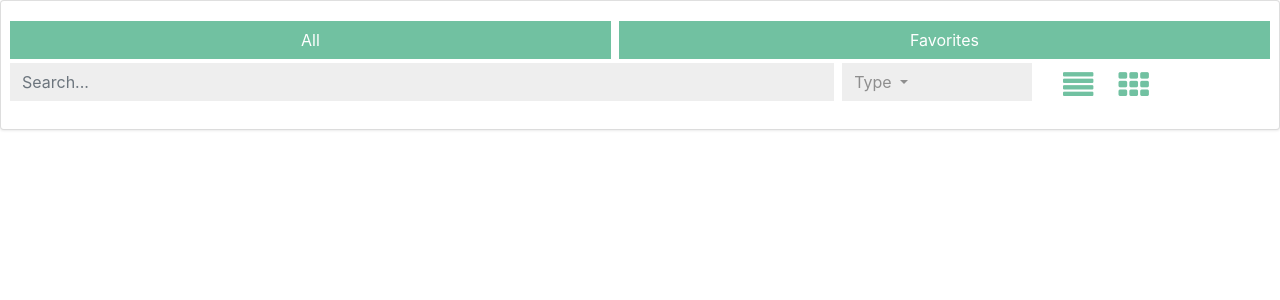
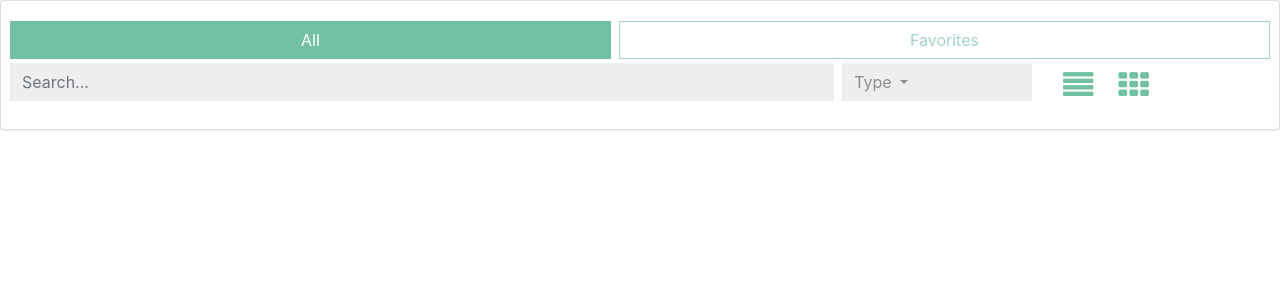
Before and after one commit to victornastase/pokedex, an Angular app: page / in a window 1280 px wide. Shown: the top 300 px of the page. Built offline with nearby package versions, Linux system fonts and the light colour scheme; what angular-font-awesome would draw is missing.

Commit message:
Small preparation for buttons

```diff
--- a/src/app/header/header.component.css
+++ b/src/app/header/header.component.css
@@ -26,6 +26,11 @@
     margin-bottom: 8px;
 }
 
+.disabled {
+    color: #71c1a1;
+    background: white;
+}
+
 .fa {
     color: #71c1a1;
     font-size: 190%;
--- a/src/app/header/header.component.html
+++ b/src/app/header/header.component.html
@@ -4,7 +4,7 @@
             <div class="row mb-1">
                     <div class="btn-group btn-group-justified w-100">
                             <a href="#" class="btn btn-primary mx-1">All</a>
-                            <a href="#" class="btn btn-primary mx-1">Favorites</a>
+                            <a href="#" class="btn btn-primary mx-1 disabled">Favorites</a>
                     </div>
             </div>
             <div class="row">
--- a/src/app/header/header.component.ts
+++ b/src/app/header/header.component.ts
@@ -7,6 +7,9 @@ import { Component, OnInit } from '@angular/core';
 })
 export class HeaderComponent implements OnInit {
 
+  allBtnSelected:boolean;
+  favoritesBtnSelected:boolean;
+
   constructor() { }
 
   ngOnInit() {
```
